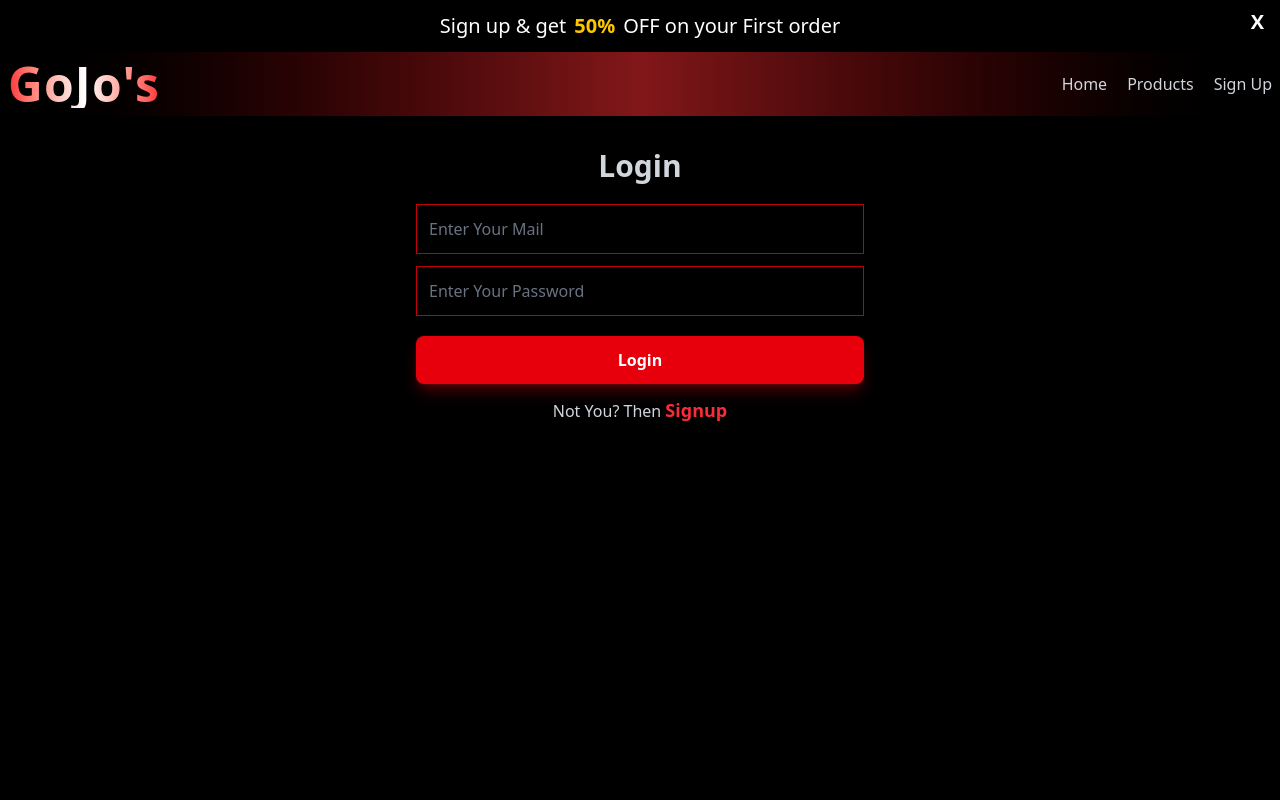
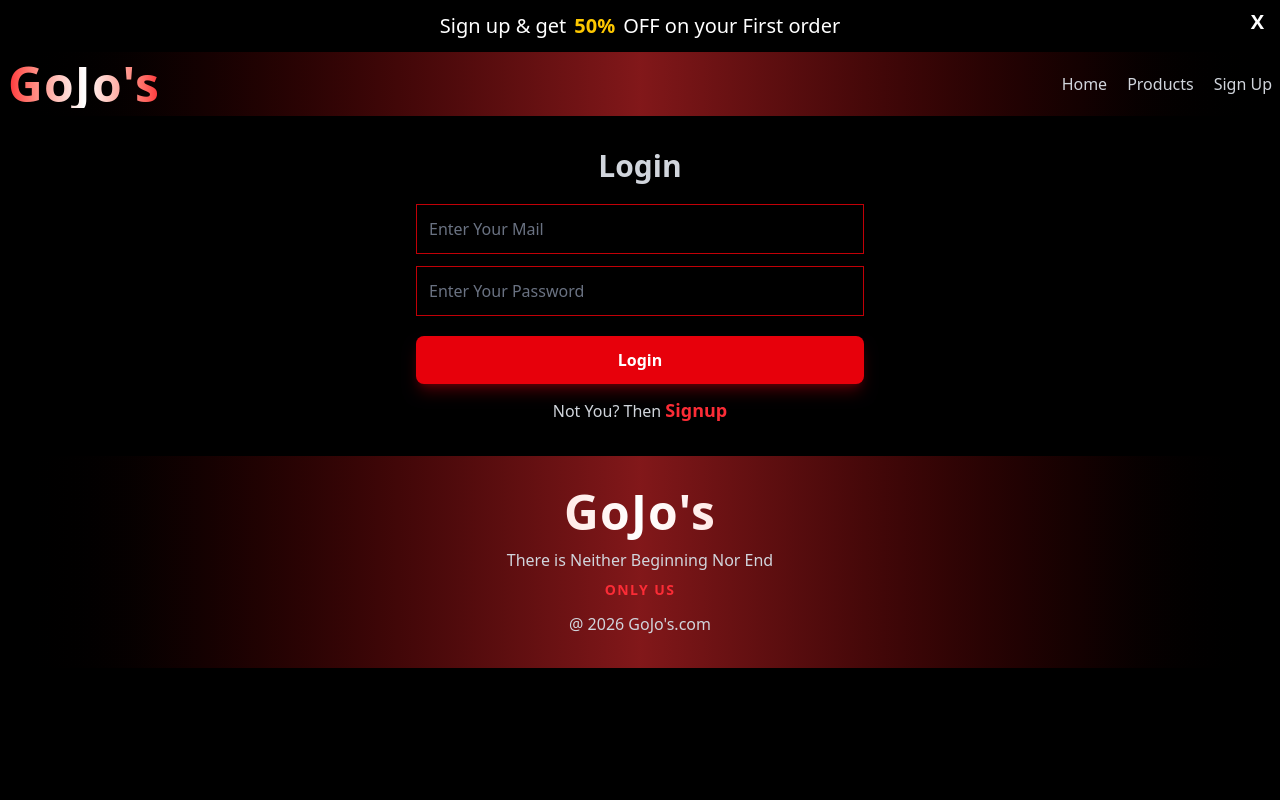
Before and after one commit to hari-prasanna19/gojo-s, a website: page signup.html in a window 1280 px wide. Both pictures are taken after a click on the element "Login". Shown: the top 800 px of the page. Drawn offline with Linux system fonts and the light colour scheme.

Commit message:
signup page updated

```diff
--- a/signup.html
+++ b/signup.html
@@ -104,7 +104,7 @@
     </section>
 
     <!-- log in section -->
-    <section id="login" class="text-gray-300 flex flex-col items-center justify-center p-8 min-h-screen hidden">
+    <section id="login" class="text-gray-300 flex flex-col items-center justify-center p-8 hidden">
         <div class="grid grid-cols-1 gap-3 w-full max-w-md mx-auto">
             <h1 class="text-2xl sm:text-3xl font-semibold text-center mb-2">Login</h1>
 
```
